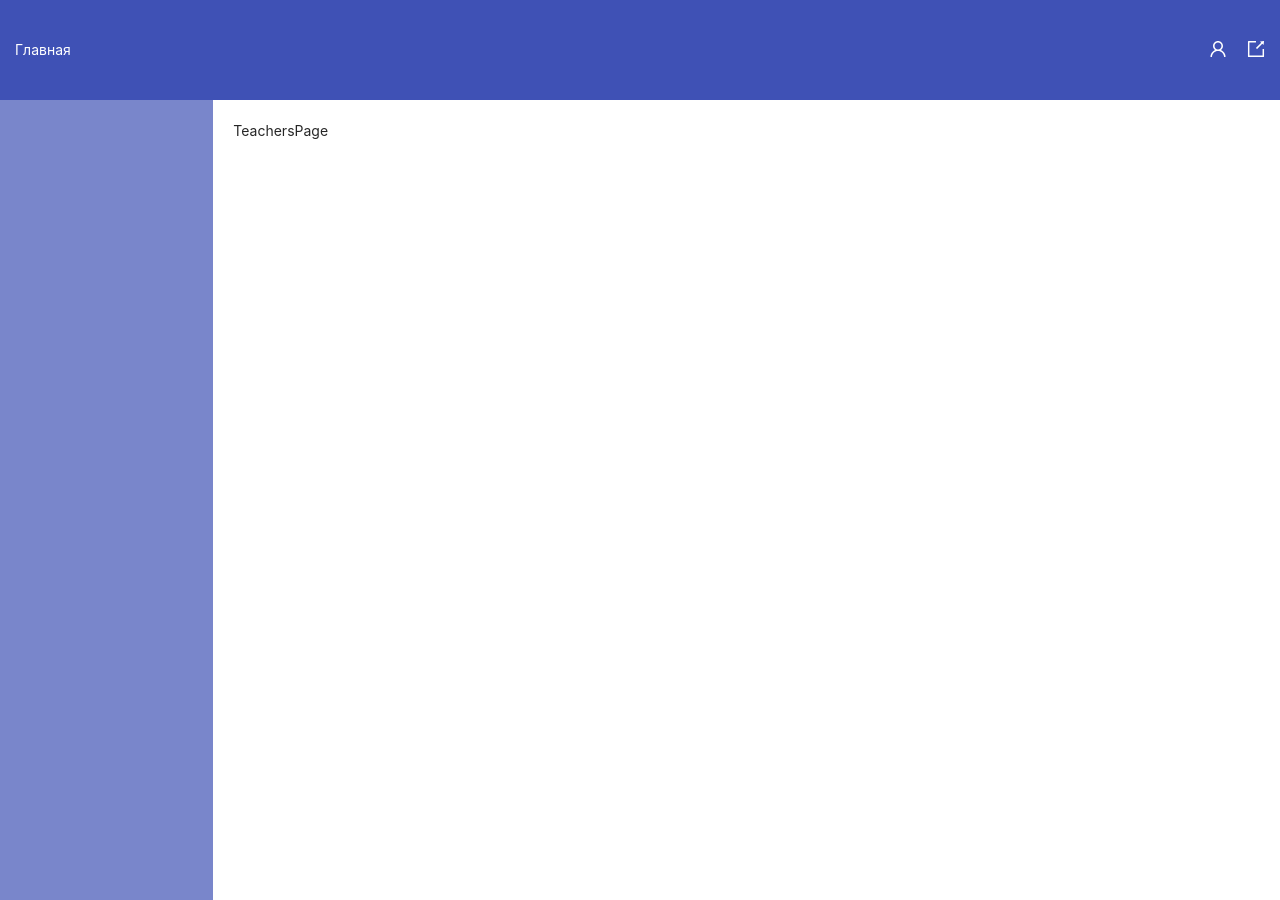
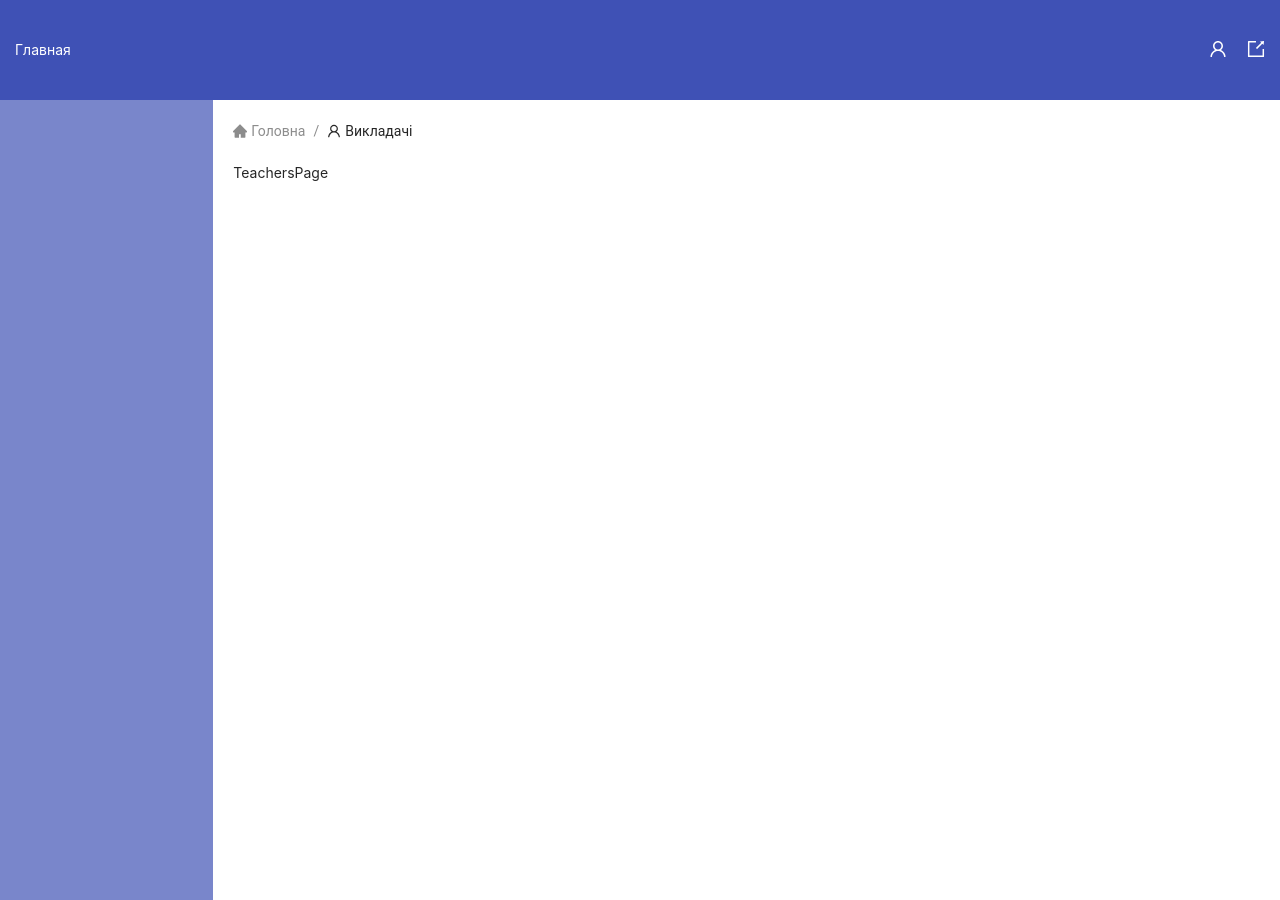
Before and after one commit to LordPozdnyakov/Timetable-for-university-frontend, a React (Create React App) app: page /teachers in a window 1280 px wide. Built offline with nearby package versions, Linux system fonts and the light colour scheme.

Commit message:
add breadcrumbs

```diff
--- a/src/App.tsx
+++ b/src/App.tsx
@@ -9,6 +9,7 @@ import './App.scss';
 import MainPage from "./Pages/MainPage/MainPage";
 import StudentsPage from "./Pages/StudentsPage/StudentsPage";
 import TeachersPage from "./Pages/TeachersPage/TeachersPage";
+import Breadcrumbs from "./Components/Breadcrumbs/Breadcrumbs";
 
 
 const  App = () => {
@@ -17,11 +18,14 @@ const  App = () => {
         <HeaderContainerComponent />
         <SidebarContainerComponent />
         <div className="content">
+          <Breadcrumbs/>
+
             <Route exact path="/profile" render={() => <ProfileContainerComponent />} />
 
           <Route path='/' component={MainPage} exact/>
           <Route path='/students' component={StudentsPage} exact/>
           <Route path='/teachers' component={TeachersPage} exact/>
+
         </div>
     </div>
   );
--- /dev/null
+++ b/src/Components/Breadcrumbs/Breadcrumbs.tsx
@@ -0,0 +1,64 @@
+import React from 'react';
+import {Breadcrumb} from 'antd';
+import {HomeFilled, UserOutlined} from '@ant-design/icons';
+import {useLocation} from 'react-router-dom';
+import './Breadcrumps.scss';
+
+const pathnamesProperties = [
+  {
+    path: 'students',
+    title: 'Студенти',
+    icon: <UserOutlined/>
+  },
+  {
+    path: 'teachers',
+    title: 'Викладачі',
+    icon: <UserOutlined/>
+  }
+]
+
+const Breadcrumbs = () => {
+  const location = useLocation();
+  const pathnames = location.pathname.split('/').filter((p) => p);
+
+  return (
+    <Breadcrumb className='breadcrumps'>
+      {
+        pathnames.length > 0 ? (
+          <Breadcrumb.Item href="/">
+            <HomeFilled/>
+            <span>Головна</span>
+          </Breadcrumb.Item>
+        ) : (
+          <Breadcrumb.Item>
+            <HomeFilled/>
+            <span>Головна</span>
+          </Breadcrumb.Item>
+        )
+      }
+      {
+        pathnames.map((path, index) => {
+          const pathProperty = pathnamesProperties.find((pathProps) => path === pathProps.path);
+          if (!pathProperty) return null;
+          const {title, icon} = pathProperty;
+          const isLastElem = index === pathnames.length - 1;
+          const routeTo = `/${pathnames.slice(0, index + 1).join('/')}`;
+
+          return isLastElem ? (
+              <Breadcrumb.Item key={path}>
+                {icon}
+                <span>{title}</span>
+              </Breadcrumb.Item>
+          ) : (
+            <Breadcrumb.Item key={path} href={routeTo}>
+              {icon}
+              <span>{title}</span>
+            </Breadcrumb.Item>
+          );
+        })
+      }
+    </Breadcrumb>
+  );
+};
+
+export default Breadcrumbs;
--- /dev/null
+++ b/src/Components/Breadcrumbs/Breadcrumps.scss
@@ -0,0 +1,3 @@
+.breadcrumps {
+  margin-bottom: 20px !important;
+}
```
